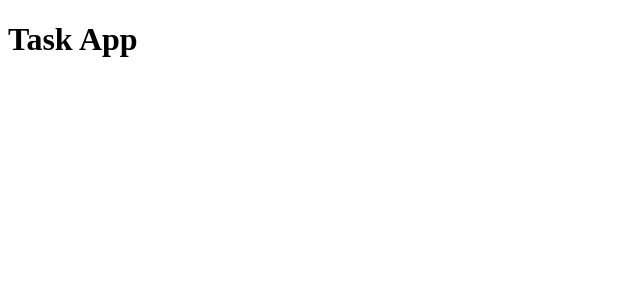
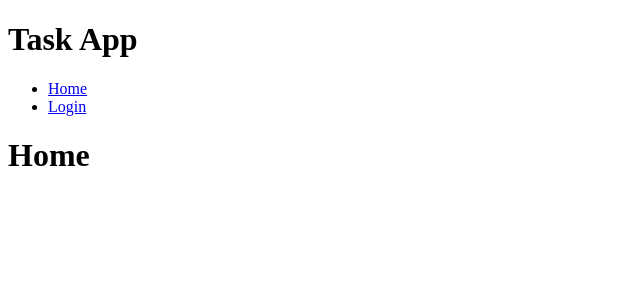
Before and after one commit to gustavojim/task-app, a Vue app: page / in a window 1280 px wide. Shown: the top 300 px of the page, without its empty margins (0-640 px from the left). Built offline with nearby package versions, Linux system fonts and the light colour scheme.

Commit message:
Creacion de router

```diff
--- a/package.json
+++ b/package.json
@@ -9,7 +9,8 @@
     "preview": "vite preview"
   },
   "dependencies": {
-    "vue": "^3.2.37"
+    "vue": "^3.2.37",
+    "vue-router": "^4.1.5"
   },
   "devDependencies": {
     "@vitejs/plugin-vue": "^3.1.0",
--- a/src/App.vue
+++ b/src/App.vue
@@ -1,9 +1,18 @@
 <template>
   <h1>Task App</h1>
+  <ul>
+        <li>
+            <router-link :to="{name: 'home'}">Home</router-link>
+        </li>
+        <li>
+            <router-link :to="{name: 'login'}">Login</router-link>
+        </li>
+    </ul>
+    <router-view></router-view>
 </template>
 
 <script setup>
-
+console.log(process.env.NODE_ENV)
 </script>
 
 <style scoped>
--- a/src/main.js
+++ b/src/main.js
@@ -1,5 +1,8 @@
 import { createApp } from 'vue'
 import './style.css'
 import App from './App.vue'
+import router from './router'
 
-createApp(App).mount('#app')
+createApp(App)
+.use(router)
+.mount('#app')
--- /dev/null
+++ b/src/router/index.js
@@ -0,0 +1,22 @@
+import { createRouter, createWebHistory } from 'vue-router'
+
+const routes = [
+    {
+        path: '/',
+        name: 'home',
+        component: () => import('../views/Home.vue')
+    },
+
+    {
+        path: '/login',
+        name: 'login',
+        component: () => import('../views/Login.vue')
+    },
+]
+
+const router = createRouter({
+    history: createWebHistory(import.meta.env.BASE_URL),
+    routes,
+})
+
+export default router;
--- /dev/null
+++ b/src/views/Home.vue
@@ -0,0 +1,11 @@
+<template>
+  <h1>Home</h1>
+</template>
+
+<script setup>
+
+</script>
+
+<style scoped>
+
+</style>
--- /dev/null
+++ b/src/views/Login.vue
@@ -0,0 +1,9 @@
+<template>
+  <h1>Login</h1>
+</template>
+
+<script setup>
+</script>
+
+<style scoped>
+</style>
```
Also changed, not shown: 2 other files (tests, documents, lock files or other folders).
